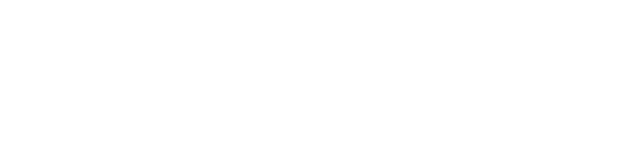
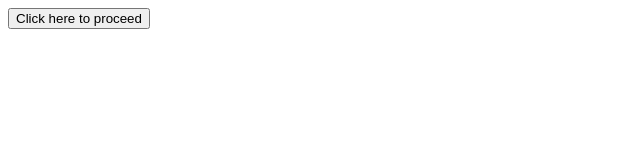
Before and after one commit to acciojob/confirm-and-alert-tarunjangra043, a website: page main.html in a window 1280 px wide. Shown: the whole page, without its empty margins (0-640 px from the left). Drawn offline with Linux system fonts and the light colour scheme.

Commit message:
created a submission

```diff
--- a/main.html
+++ b/main.html
@@ -1,16 +1,10 @@
 <!DOCTYPE html>
-
 <html>
-
 <head>
-	<link rel="stylesheet" href="styles.css">
+    <link rel="stylesheet" href="styles.css">
 </head>
-
 <body>
-	<!-- the entire body must be written by student -->
-    <script type="text/javascript" src="./script.js">
-</script>
-
+    <button onclick="askConfirmation()">Click here to proceed</button>
+    <script type="text/javascript" src="./script.js"></script>
 </body>
-
 </html>
--- a/script.js
+++ b/script.js
@@ -1 +1,10 @@
 //your JS code here. If required.
+function askConfirmation() {
+    var confirmation = confirm("Do you want to proceed?");
+
+    if (confirmation) {
+        alert("You clicked OK. Proceeding...");
+    } else {
+        alert("You clicked Cancel. Exiting...");
+    }
+}
```
